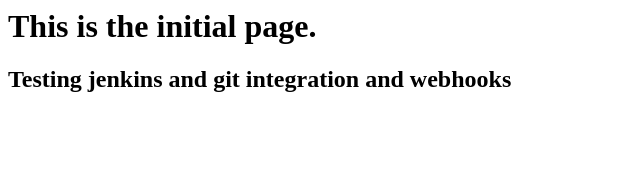
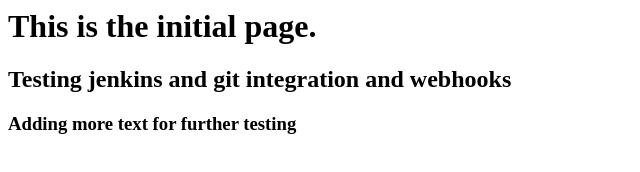
Before and after one commit to khalilwali/Jenkins, a plain HTML site: page index.html in a window 1280 px wide. Shown: the whole page, without its empty margins (0-640 px from the left). Drawn offline with Linux system fonts and the light colour scheme.

Commit message:
Update index.html

```diff
--- a/index.html
+++ b/index.html
@@ -4,3 +4,6 @@
 <h2>
   Testing jenkins and git integration and webhooks
 </h2>
+<h3>
+  Adding more text for further testing
+</h3>
```
